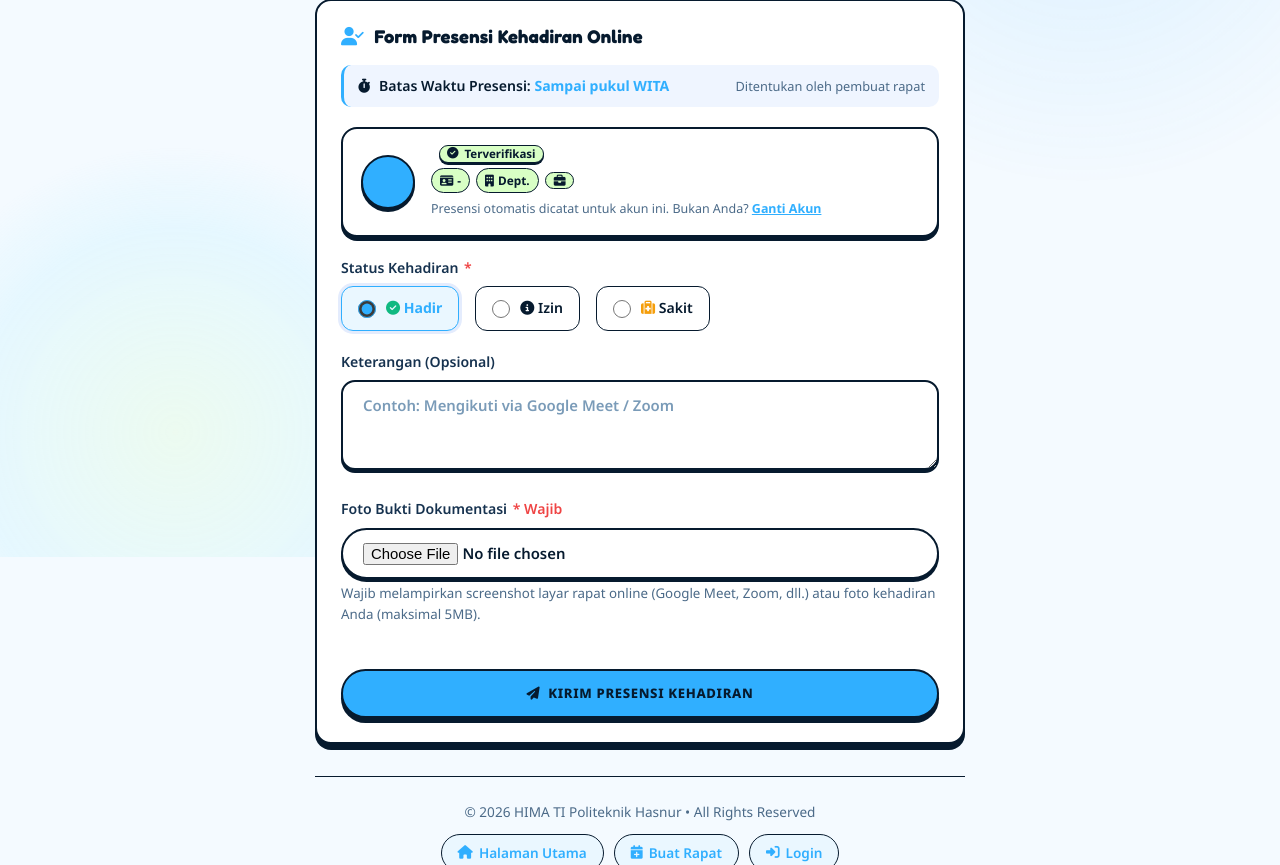
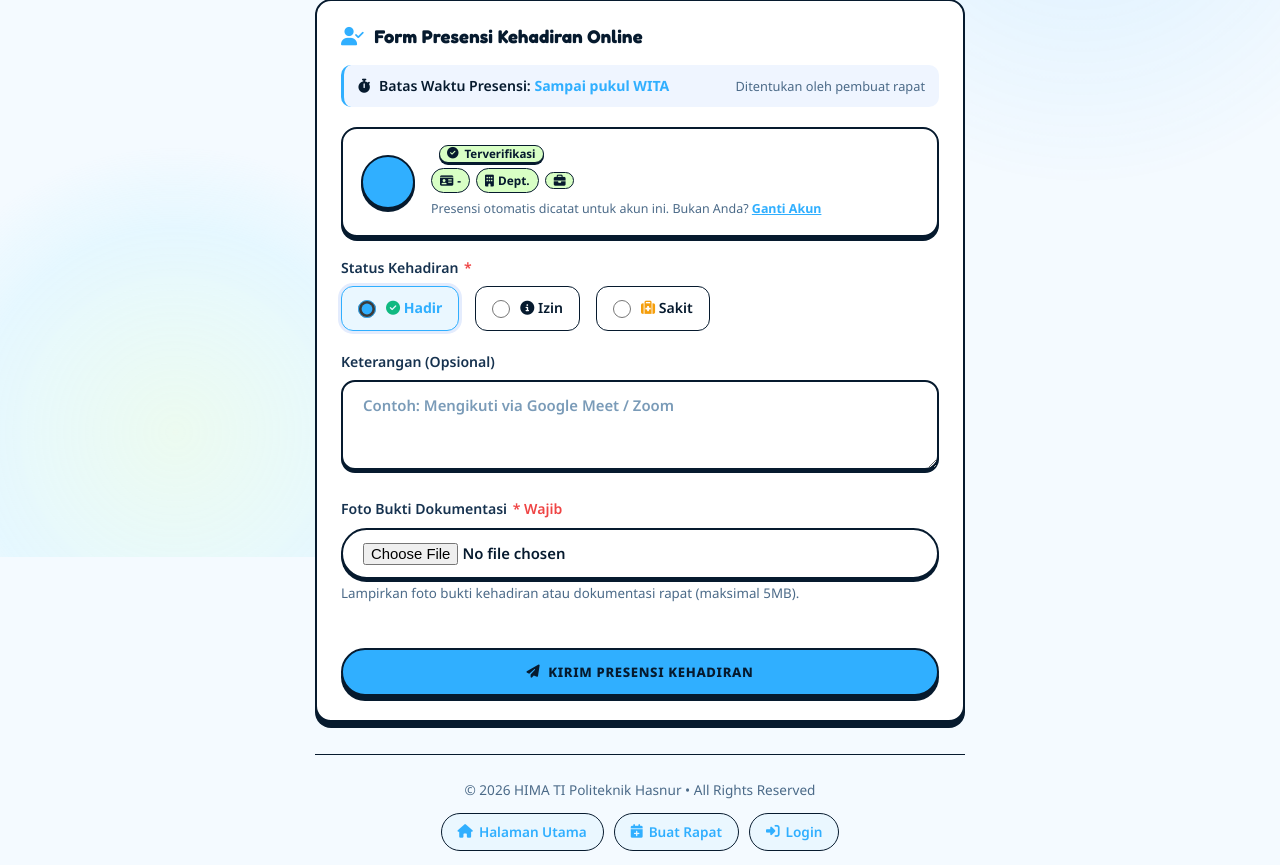
Before and after one commit to ryuuuuuuiii/absensiHIMATI, a Laravel app: template resources/views/public/online_attend.blade.php in a window 1280 px wide. Shown: the part 243-1108 px from the top of the page. Run offline with Laravel 12, Linux system fonts and the light colour scheme; the template is opened without the code that fills it, so the values that code supplies are empty.

Commit message:
refactor(attendance): sederhanakan presensi foto dokumentasi kegiatan tanpa panduan/konfirmasi wajah

```diff
--- a/resources/views/public/online_attend.blade.php
+++ b/resources/views/public/online_attend.blade.php
@@ -5,10 +5,10 @@
     $isOfflineKegiatan = $isKegiatan && $meeting->mode_rapat === 'offline';
     $isOnlineKegiatan = $isKegiatan && $meeting->mode_rapat === 'online';
     $proofHelper = $isOfflineKegiatan
-        ? 'Wajib foto di lokasi kegiatan dan WAJAH ANDA HARUS TERLIHAT JELAS (maksimal 5MB).'
+        ? 'Ambil foto dokumentasi langsung di lokasi/tempat kegiatan (maksimal 5MB).'
         : ($isOnlineKegiatan
-            ? 'Wajib screenshot layar Zoom / Google Meet dengan KAMERA MENYALA dan wajah Anda terlihat (maksimal 5MB).'
-            : 'Wajib melampirkan screenshot layar rapat online (Google Meet, Zoom, dll.) atau foto kehadiran Anda (maksimal 5MB).');
+            ? 'Unggah foto/screenshot dokumentasi saat kegiatan berlangsung (maksimal 5MB).'
+            : 'Lampirkan foto bukti kehadiran atau dokumentasi rapat (maksimal 5MB).');
 @endphp
 
 @section('title', 'Presensi ' . ($isKegiatan ? 'Kegiatan' : 'Online') . ' — ' . $meeting->jenis_label)
@@ -248,14 +248,14 @@
                 <i class="fas fa-camera"></i>
                 <div>
                     @if($isOfflineKegiatan)
-                        <strong>Presensi Offline — Wajib Foto dengan Wajah Terlihat</strong>
+                        <strong>Presensi Offline — Foto Dokumentasi di Lokasi Kegiatan</strong>
                         <div style="font-size: 0.88rem; margin-top: 2px;">
-                            Ambil foto langsung di lokasi kegiatan. Wajah Anda harus terlihat jelas. Foto tanpa wajah, foto orang lain, atau foto bukan di lokasi kegiatan dapat dianggap tidak sah.
+                            Ambil foto dokumentasi langsung di lokasi/tempat kegiatan berlangsung.
                         </div>
                     @else
-                        <strong>Presensi Online — Wajib Screenshot dengan Kamera Menyala</strong>
+                        <strong>Presensi Online — Foto Dokumentasi Kegiatan</strong>
                         <div style="font-size: 0.88rem; margin-top: 2px;">
-                            Unggah screenshot layar Zoom / Google Meet saat kegiatan berlangsung dengan kamera Anda menyala dan wajah terlihat. Kamera mati dapat dianggap tidak sah.
+                            Ambil foto atau tangkapan layar dokumentasi saat kegiatan online berlangsung.
                         </div>
                     @endif
                     <div style="font-size: 0.82rem; margin-top: 4px;">Tidak bisa hadir? Pilih status <strong>Izin</strong> atau <strong>Sakit</strong> di bawah dan isi keterangannya.</div>
@@ -317,14 +317,6 @@
                         <div id="videoContainer" style="position: relative; width: 100%; max-width: 440px; margin: 0 auto; border-radius: 12px; overflow: hidden; background: #000; display: none;">
                             <video id="cameraVideo" playsinline autoplay muted style="width: 100%; height: auto; max-height: 380px; object-fit: cover; display: block; border-radius: 12px;"></video>
 
-                            <!-- Face Guide Overlay -->
-                            <div id="cameraFaceGuide" style="position: absolute; inset: 0; pointer-events: none; display: flex; flex-direction: column; align-items: center; justify-content: center;">
-                                <div style="width: 62%; height: 74%; border: 2px dashed rgba(255, 255, 255, 0.6); border-radius: 50% 50% 45% 45%; box-shadow: 0 0 0 9999px rgba(0, 0, 0, 0.25);"></div>
-                                <span style="position: absolute; bottom: 12px; background: rgba(0,0,0,0.7); color: #fff; font-size: 0.75rem; padding: 3px 12px; border-radius: 20px; backdrop-filter: blur(4px);">
-                                    Posisikan wajah Anda di dalam area
-                                </span>
-                            </div>
-
                             <!-- Live Badge -->
                             <div style="position: absolute; top: 10px; left: 10px; background: rgba(239, 68, 68, 0.9); color: white; font-size: 0.72rem; font-weight: 700; padding: 3px 8px; border-radius: 6px; display: flex; align-items: center; gap: 5px;">
                                 <span class="pulse-cam" style="width: 7px; height: 7px; border-radius: 50%; background: #fff; display: inline-block;"></span> LIVE KAMERA
@@ -336,9 +328,9 @@
                             <div style="width: 64px; height: 64px; border-radius: 50%; background: rgba(56, 189, 248, 0.12); color: #38bdf8; display: inline-flex; align-items: center; justify-content: center; font-size: 1.8rem; margin-bottom: 12px;">
                                 <i class="fas fa-camera"></i>
                             </div>
-                            <h4 style="font-size: 1rem; margin-bottom: 4px; color: var(--text-primary);">Kamera Presensi Kehadiran</h4>
+                            <h4 style="font-size: 1rem; margin-bottom: 4px; color: var(--text-primary);">Kamera Dokumentasi Kegiatan</h4>
                             <p style="font-size: 0.82rem; color: var(--text-muted); margin-bottom: 16px; max-width: 380px; margin-left: auto; margin-right: auto;">
-                                Foto wajib diambil langsung menggunakan kamera di lokasi kegiatan. Pemilihan file galeri dinonaktifkan demi keaslian presensi.
+                                Ambil foto dokumentasi langsung di lokasi kegiatan. Pemilihan file galeri dinonaktifkan demi keaslian presensi.
                             </p>
                             <div style="display: flex; gap: 8px; justify-content: center; flex-wrap: wrap;">
                                 <button type="button" class="btn btn-primary" id="btnStartCamera" style="padding: 10px 20px; font-weight: 600; border-radius: 10px;">
@@ -390,8 +382,8 @@
                     </div>
 
                     <!-- Hidden Inputs for Form Submission -->
-                    <!-- Input capture="user" fallback (strictly opens camera app on mobile, bypassing file selector) -->
-                    <input type="file" id="nativeCameraInput" accept="image/*" capture="user" style="display: none;">
+                    <!-- Input capture="environment" fallback (strictly opens camera app on mobile, bypassing file selector) -->
+                    <input type="file" id="nativeCameraInput" accept="image/*" capture="environment" style="display: none;">
                     <input type="hidden" name="bukti_foto_base64" id="bukti_foto_base64" value="">
                     <canvas id="snapshotCanvas" style="display: none;"></canvas>
 
@@ -422,20 +414,6 @@
                     {{ $proofHelper }}
                 </small>
             </div>
-
-            @if($isOfflineKegiatan)
-                <div class="form-group" id="faceConfirmGroup">
-                    <label class="form-check" style="align-items: flex-start;">
-                        <input type="checkbox" name="konfirmasi_wajah" id="konfirmasiWajah" value="1" {{ old('konfirmasi_wajah') ? 'checked' : '' }}>
-                        <span class="form-check-label">Saya menyatakan wajah saya terlihat jelas pada foto dan foto diambil di lokasi kegiatan.</span>
-                    </label>
-                    @error('konfirmasi_wajah')
-                        <div class="invalid-feedback" style="display: block; color: var(--danger); font-size: 0.8rem; margin-top: 4px;">
-                            <i class="fas fa-exclamation-circle"></i> {{ $message }}
-                        </div>
-                    @enderror
-                </div>
-            @endif
 
             <button type="submit" class="btn btn-primary btn-block btn-lg" id="btnOnlineSubmit" style="margin-top: var(--space-6);" {{ ($eligibilityError || $member->sp_level >= 3) ? 'disabled' : '' }}>
                 <i class="fas fa-paper-plane"></i> {{ $existingAttendance ? 'Perbarui Presensi' : 'Kirim Presensi Kehadiran' }}
@@ -483,9 +461,9 @@
     const proofHelperHadir = @json($proofHelper);
 
     let currentStream = null;
-    let currentFacingMode = 'user'; // default front camera (selfie)
+    let currentFacingMode = 'environment'; // default kamera belakang untuk dokumentasi lokasi kegiatan
 
-    async function startCamera(facingMode = 'user') {
+    async function startCamera(facingMode = 'environment') {
         stopCamera();
         currentFacingMode = facingMode;
 
@@ -677,13 +655,8 @@
         const inputBukti = document.getElementById('bukti_foto');
         const reqBadge = document.getElementById('reqBuktiFoto');
         const helper = document.getElementById('helperBuktiFoto');
-        const faceGroup = document.getElementById('faceConfirmGroup');
-        const faceCheck = document.getElementById('konfirmasiWajah');
         const cameraSection = document.getElementById('cameraKegiatanWrapper');
         const fileSection = document.getElementById('fileUploadWrapper');
-
-        if (faceGroup) faceGroup.style.display = isHadir ? '' : 'none';
-        if (faceCheck) faceCheck.required = isHadir;
 
         if (isKegiatan) {
             if (isHadir) {
@@ -724,7 +697,7 @@
     document.addEventListener('DOMContentLoaded', function() {
         updateDocRequirement();
 
-        document.getElementById('btnStartCamera')?.addEventListener('click', () => startCamera('user'));
+        document.getElementById('btnStartCamera')?.addEventListener('click', () => startCamera('environment'));
         document.getElementById('btnSwitchCamera')?.addEventListener('click', switchCamera);
         document.getElementById('btnCloseCamera')?.addEventListener('click', closeCamera);
         document.getElementById('btnCapturePhoto')?.addEventListener('click', captureSnapshot);
```
Also changed, not shown: app/Http/Controllers/PublicAttendanceController.php (+4 -7 lines), tests/Feature/KegiatanAttendanceTest.php (+4 -12 lines).
